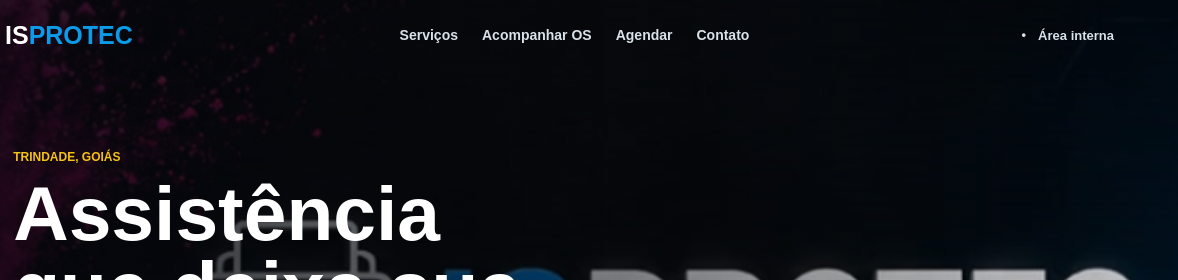
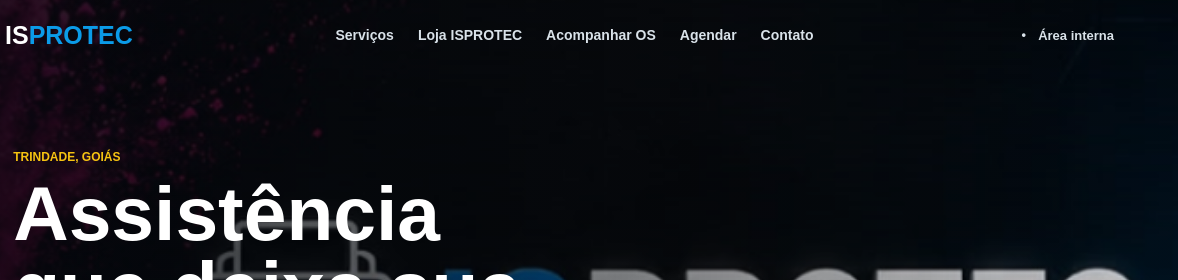
Before and after one commit to W1ll14NNNN/OS-ISPROTEC, a website: page index.html in a window 1280 px wide. Shown: the top 280 px of the page, 102-1280 px from the left. Drawn offline with Linux system fonts and the light colour scheme; no server answers; some icons are missing.

Commit message:
Add files via upload

```diff
--- a/index.html
+++ b/index.html
@@ -15,6 +15,7 @@
     </a>
     <nav aria-label="Navegação principal">
       <a href="#servicos">Serviços</a>
+      <a href="#produtos">Loja ISPROTEC</a>
       <a href="#acompanhar">Acompanhar OS</a>
       <a href="#agendar">Agendar</a>
       <a href="#contato">Contato</a>
```
